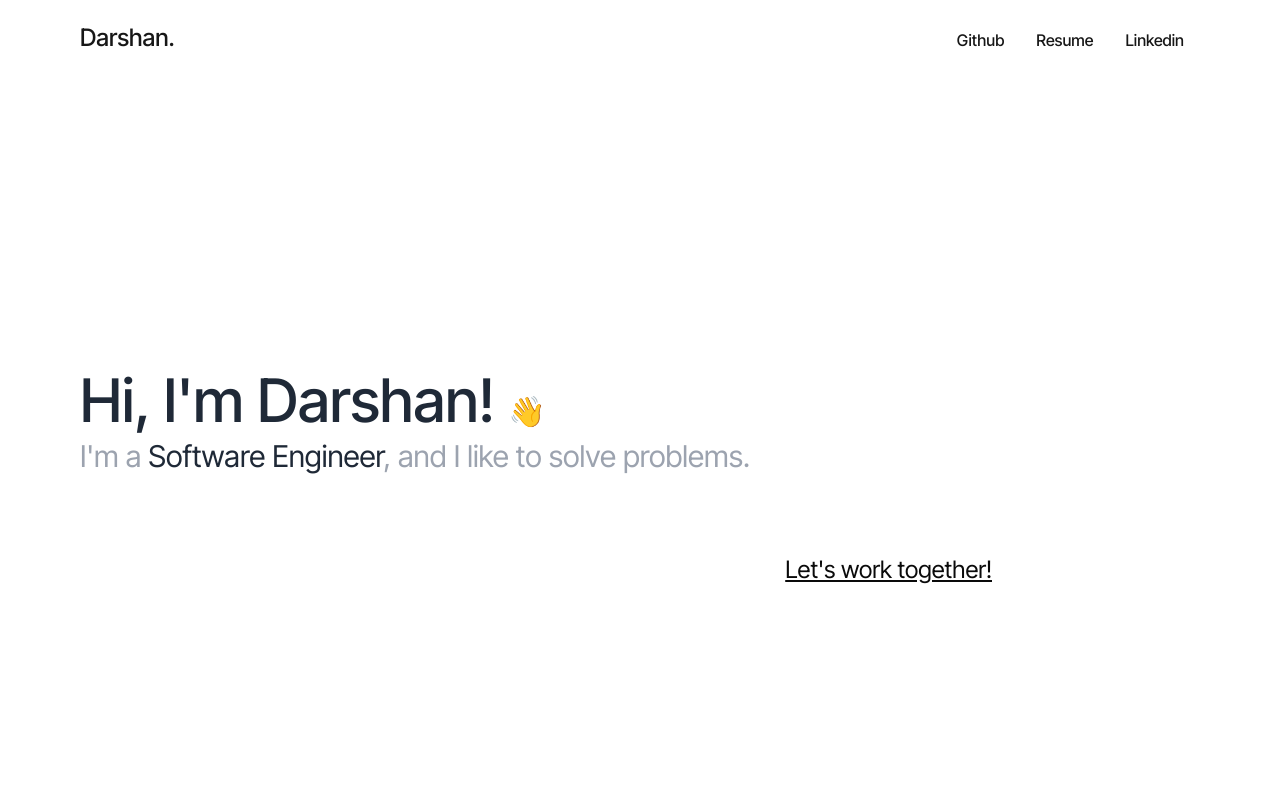
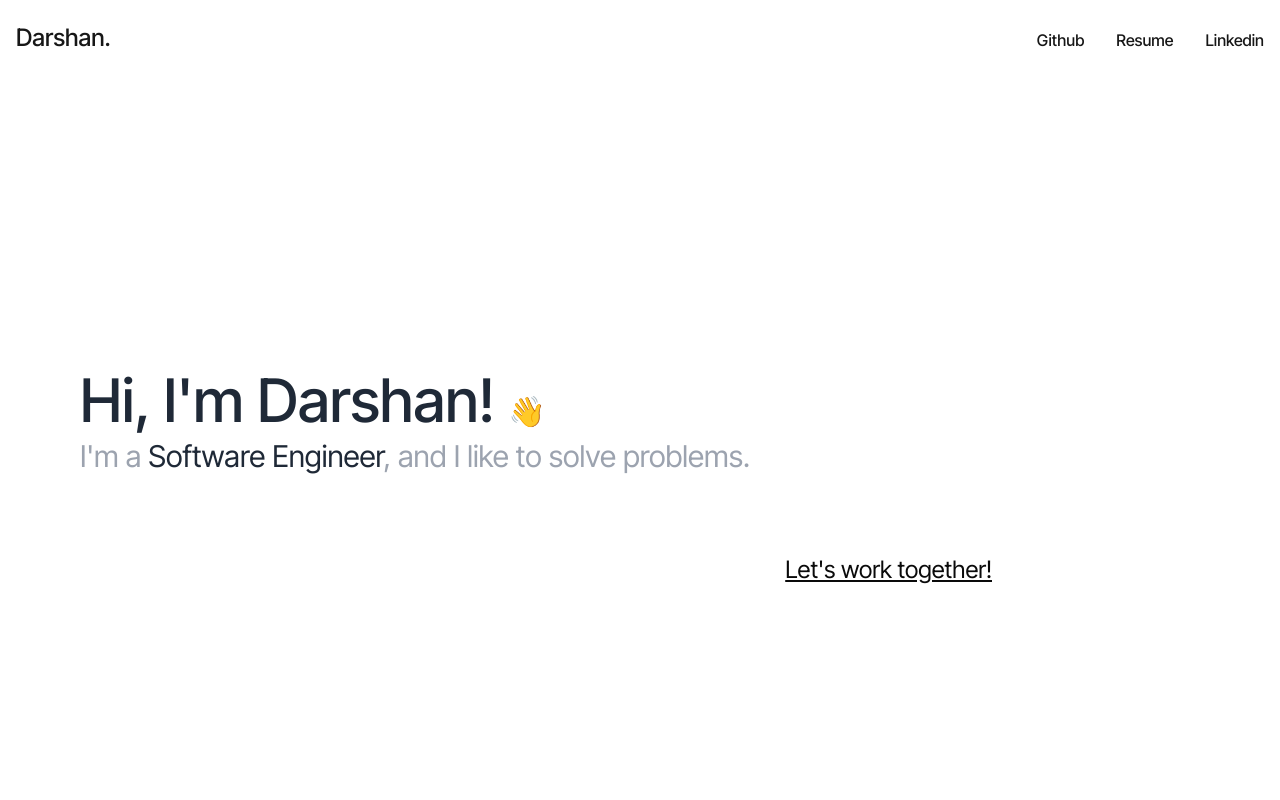
Before and after one commit to darshangoswami/Portfolio, a React (Vite) app: page / in a window 1280 px wide. Shown: the top 800 px of the page. Built offline with nearby package versions, Linux system fonts and the light colour scheme.

Commit message:
restructure to sperate nav and main

```diff
--- a/src/App.jsx
+++ b/src/App.jsx
@@ -13,13 +13,13 @@ import resume from "./assets/darshanGoswami_SWE_Resume.pdf";
 
 function App() {
   return (
-    <div className="px-10 md:px-20">
+    <div>
       <nav className="flex flex-wrap md:flex-nowrap md:justify-between py-5 sticky top-0">
-        <Button variant="link" className="text-2xl pl-0">
+        <Button variant="link" className="text-2xl">
           Darshan.
         </Button>
         <div className="mt-0.5">
-          <Button asChild variant="link" className="text-md pl-0">
+          <Button asChild variant="link" className="text-md">
             <a href="https://github.com/darshangoswami" target="_blank">
               Github
             </a>
@@ -39,13 +39,14 @@ function App() {
           </Button>
         </div>
       </nav>
+      <main className="px-10 md:px-20">
         <div className="h-screen flex flex-col justify-center">
           <h1 className="text-4xl md:text-6xl text-gray-800 font-medium">
             Hi, I'm Darshan! <span className="text-3xl">👋</span>
           </h1>
           <h2 className="text-2xl text-gray-400 md:text-3xl mt-2">
-          I'm a <span className="text-gray-800">Software Engineer</span>, and I
-          like to solve problems.
+            I'm a <span className="text-gray-800">Software Engineer</span>, and
+            I like to solve problems.
           </h2>
           <a
             className="flex md:justify-end lg:mr-52 mt-20 text-2xl underline"
@@ -56,7 +57,10 @@ function App() {
         </div>
         <h3 className="text-2xl underline mb-3">Projects:</h3>
         <div className="flex flex-wrap md:flex-nowrap gap-5 mb-10">
-        <a href="" className="hover:scale-105 transition-all w-full md:w-auto">
+          <a
+            href=""
+            className="hover:scale-105 transition-all w-full md:w-auto"
+          >
             <Card className="shadow-inner">
               <CardHeader className="pb-3">
                 <CardTitle>Shufflefy</CardTitle>
@@ -72,7 +76,10 @@ function App() {
             </Card>
           </a>
 
-        <a href="" className="hover:scale-105 transition-all w-full md:w-auto">
+          <a
+            href=""
+            className="hover:scale-105 transition-all w-full md:w-auto"
+          >
             <Card className="shadow-inner">
               <CardHeader className="pb-3">
                 <CardTitle>Covid-19 Tracker</CardTitle>
@@ -90,6 +97,7 @@ function App() {
             </Card>
           </a>
         </div>
+      </main>
     </div>
   );
 }
```
Lines whose indentation alone changed are shown as unchanged.
